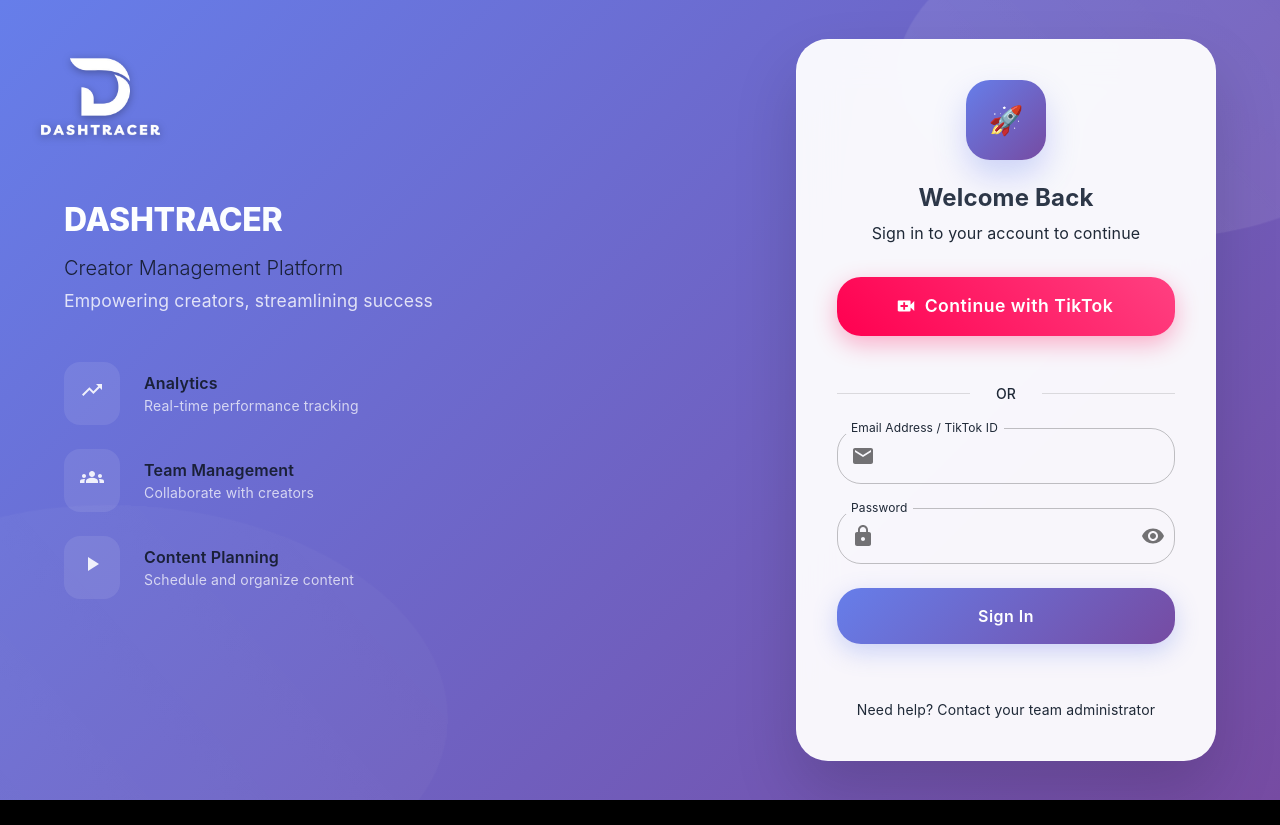
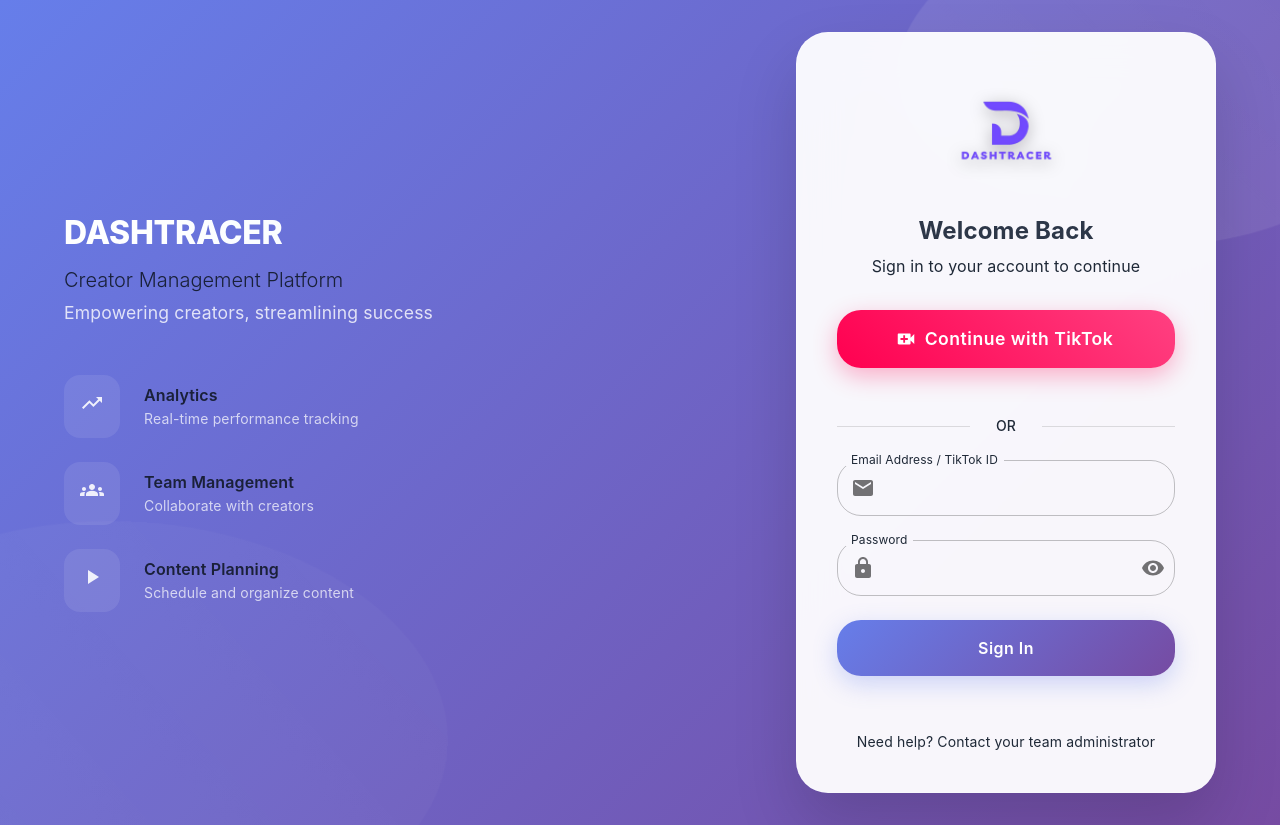
Before and after one commit to houssemeddine-rammeh/front_tikpulse, a React (Vite) app: page /login in a window 1280 px wide. Before the commit the page ends 800 px from the top, so only its background shows below. Built offline with nearby package versions, Linux system fonts and the light colour scheme; no server answers.

Commit message:
logo fix2

```diff
--- a/src/pages/LoginPage.jsx
+++ b/src/pages/LoginPage.jsx
@@ -176,33 +176,7 @@
         overflow: "hidden",
       }}
     >
-      {/* DASHTRACER Logo - Fixed Top Left */}
-      <Box
-        sx={{
-          position: 'absolute',
-          top: { xs: 8, sm: 12, md: 16, lg: 20 }, // Progressive responsive positioning
-          left: { xs: 8, sm: 12, md: 16, lg: 20 }, // Progressive responsive positioning
-          zIndex: 9999, // High z-index to stay above everything
-          width: { xs: 90, sm: 110, md: 140, lg: 160, xl: 180 }, // Progressive sizing
-          height: 'auto',
-          maxWidth: { xs: '20vw', sm: '22vw', md: '25vw' }, // Responsive max width
-          minWidth: { xs: '80px', sm: '100px' }, // Minimum size for readability
-        }}
-      >
-        <img
-          src="/Dashly2.png"
-          alt="DASHTRACER"
-          style={{
-            width: '100%',
-            height: 'auto',
-            filter: 'drop-shadow(0 2px 4px rgba(0, 0, 0, 0.3))',
-            cursor: 'pointer',
-            display: 'block',
-            objectFit: 'contain', // Ensure proper scaling
-          }}
-          onClick={() => navigate('/')}
-        />
-      </Box>
+
       {/* Animated Background Elements */}
       <Box
         sx={{
@@ -333,24 +307,27 @@
                   boxShadow: "0 32px 64px rgba(0,0,0,0.15)",
                 }}
               >
-                {/* Header */}
+                {/* DASHTRACER Logo Header */}
                 <Box sx={{ textAlign: "center", mb: 4 }}>
                   <Box
                     sx={{
                       display: "inline-flex",
                       alignItems: "center",
                       justifyContent: "center",
-                      width: 80,
-                      height: 80,
-                      borderRadius: 3,
-                      background: "linear-gradient(135deg, #667eea, #764ba2)",
                       mb: 3,
-                      boxShadow: "0 16px 32px rgba(102, 126, 234, 0.3)",
                     }}
                   >
-                    <Typography variant="h3" sx={{ color: "white" }}>
-                      🚀
-                    </Typography>
+                    <img
+                      src="/Dashly2.png"
+                      alt="DASHTRACER"
+                      style={{
+                        width: '120px',
+                        height: 'auto',
+                        filter: 'drop-shadow(0 4px 8px rgba(0, 0, 0, 0.3))',
+                        cursor: 'pointer',
+                      }}
+                      onClick={() => navigate('/')}
+                    />
                   </Box>
                   <Typography
                     variant="h4"
```
Also changed, not shown: public/Dashly2.png, public/logo.svg (deleted), 16 other files (tests, documents, lock files or other folders).
